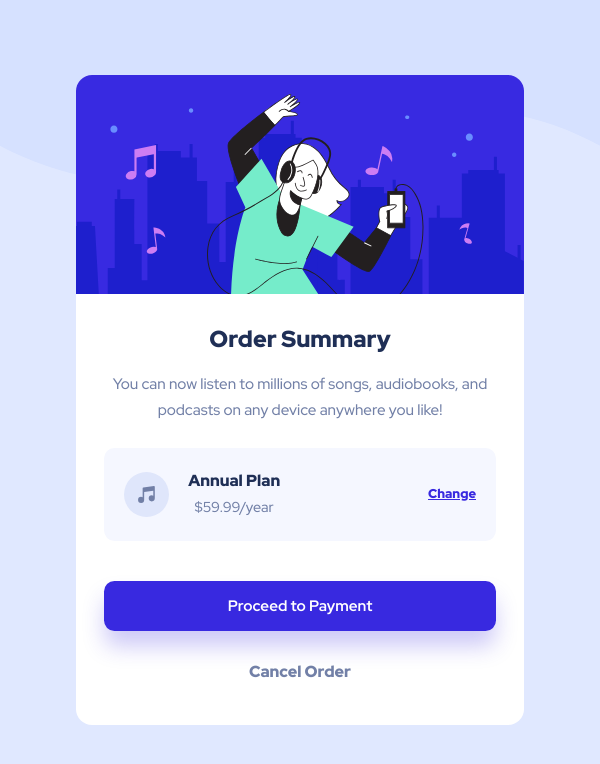
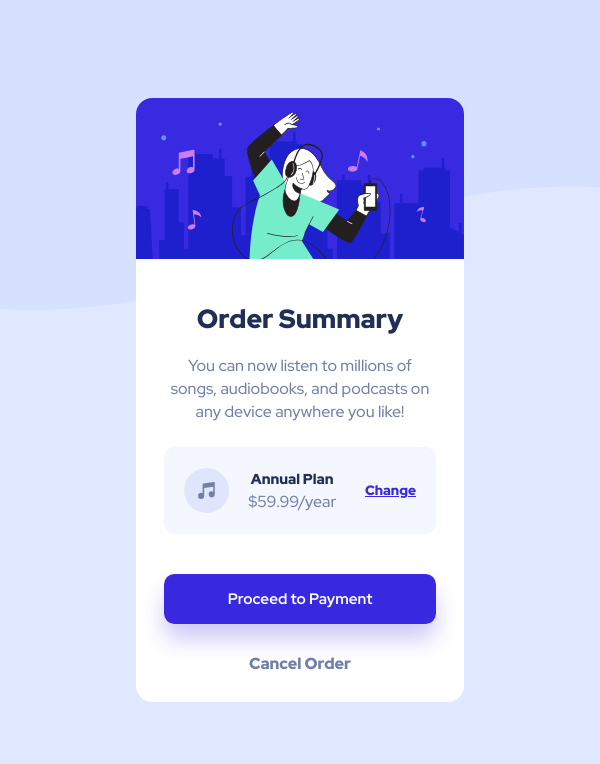
Before and after one commit to nedoxq/order-summary-component-main, a plain HTML site: page index.html in a window 600 px wide. Drawn offline with Linux system fonts and the light colour scheme.

Commit message:
second commit

```diff
--- a/style.css
+++ b/style.css
@@ -43,27 +43,27 @@ body {
     background-repeat: no-repeat;
     background-size: contain;
     text-align: center;
-    line-height: 1.45rem;
+    line-height: 1.65rem;
 }
 
 .order__container {
-    max-width: 20.5rem;
+    max-width: 28rem;
     background-color: white;
     border-radius: 1rem;
     overflow: hidden;
-    padding-bottom: 1.65rem;
+    padding-bottom: 2.5rem;
 }
 
-@media (min-width:600px) {
+@media (max-width:600px) {
     .order__container {
-        max-width: 28rem;
-        padding-bottom: 2.5rem;
+        max-width: 20.5rem;
+        padding-bottom: 1.65rem;
     }
 
     .order__summary h1 {
-        font-size: 1.65rem;
-        margin-top: 2.65rem;
-        margin-bottom: 1.45rem;
+        font-size: 1.45rem;
+        margin-top: 1.5rem;
+        margin-bottom: 1.15rem;
     }
 
     .order__summary p.order__summary__text {
@@ -71,13 +71,9 @@ body {
         font-size: 16px;
     }
 
-    .order__summary {
-        margin-inline: 3rem;
-    }
-
     body {
-        line-height: 1.65rem;
-        background: url(images/pattern-background-desktop.svg), hsl(225, 100%, 94%);
+        line-height: 1.45rem;
+        background: url(images/pattern-background-mobile.svg), hsl(225, 100%, 94%);
         background-repeat: no-repeat;
         background-size: contain;
     }
@@ -85,21 +81,27 @@ body {
 
 .order__summary h1 {
     font-weight: 900;
-    font-size: 1.45rem;
+    font-size: 1.65rem;
     color: hsl(223, 47%, 23%);
-    margin-top: 1.5rem;
-    margin-bottom: 1.15rem;
+    margin-top: 2.65rem;
+    margin-bottom: 1.45rem;
 }
 
 .order__summary {
-    margin-inline: 1.75rem;
+    margin-inline: 3rem;
+}
+
+@media (max-width:600px) {
+    .order__summary {
+        margin-inline: 1.75rem;
+    }
 }
 
 .order__summary p.order__summary__text {
     color: hsl(224, 23%, 55%);
     margin-bottom: 1.5rem;
     font-weight: 500;
-    font-size: 0.95rem;
+    font-size: 1rem;
 }
 
 .order__container button {
@@ -170,27 +172,27 @@ body {
 .plan__pricing__left h5 {
     font-weight: 900;
     color: hsl(223, 47%, 23%);
-    font-size: 0.9rem;
+    font-size: 1rem;
 }
 
-@media (min-width:600px) {
+@media (max-width:600px) {
     .plan__pricing__left h5 {
-        font-size: 1rem;
+        font-size: 0.9rem;
     }
 
     .plan__pricing__right a {
-        font-size: 0.85rem;
+        font-size: 0.80rem;
         margin-right: 0.9rem;
     }
 
     .plan__pricing__left p {
-        font-size: 1rem;
+        font-size: 0.9rem;
     }
 
 }
 
 .plan__pricing__right a {
-    font-size: 0.80rem;
+    font-size: 0.85rem;
     color: hsl(245, 75%, 52%);
     font-weight: 900;
     margin-right: 0rem;
@@ -210,7 +212,7 @@ body {
 
 .plan__pricing__left p {
     color: hsl(224, 23%, 55%);
-    font-size: 0.9rem;
+    font-size: 1rem;
 }
 
 .plan__information {
```
